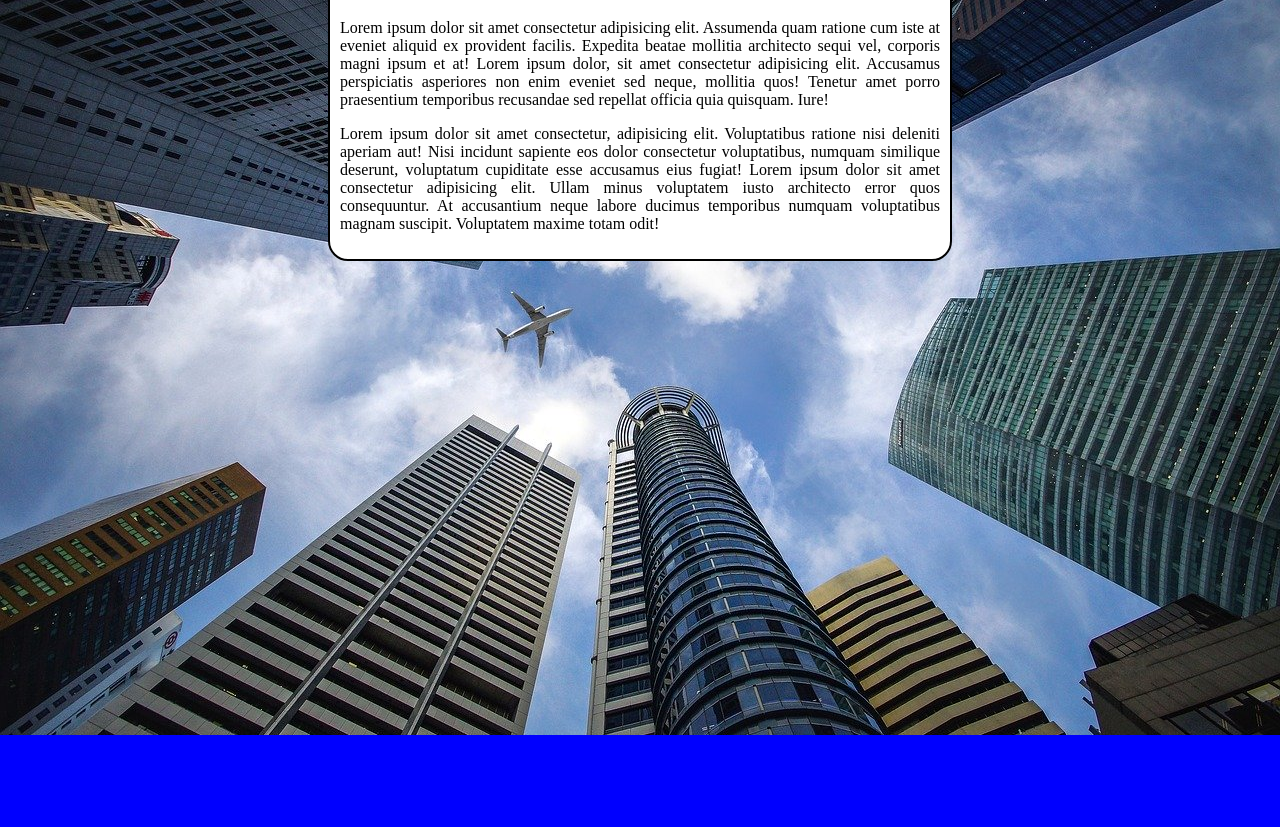
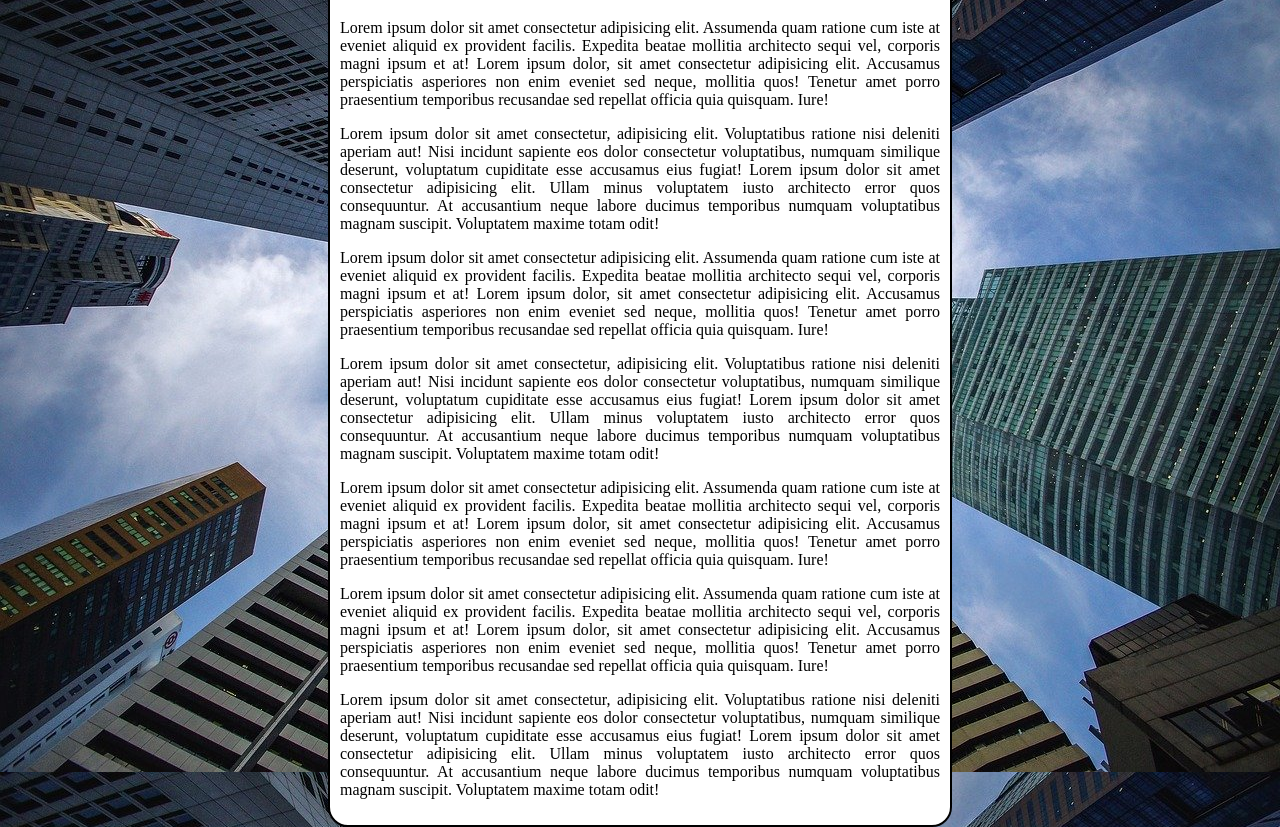
Before and after one commit to dettmann32/HTML5-CSS3, a plain HTML site: page Modulo 3/fundo002.html in a window 1280 px wide. Shown: the part 81-908 px from the top of the page. Before the commit the page ends 816 px from the top, so only its background shows below. Drawn offline with Linux system fonts and the light colour scheme.

Commit message:
commit003

```diff
--- a/Modulo 3/fundo002.html
+++ b/Modulo 3/fundo002.html
@@ -12,6 +12,11 @@
         <h1>Texte de fundo</h1>
         <p>Lorem ipsum dolor sit amet consectetur adipisicing elit. Assumenda quam ratione cum iste at eveniet aliquid ex provident facilis. Expedita beatae mollitia architecto sequi vel, corporis magni ipsum et at! Lorem ipsum dolor, sit amet consectetur adipisicing elit. Accusamus perspiciatis asperiores non enim eveniet sed neque, mollitia quos! Tenetur amet porro praesentium temporibus recusandae sed repellat officia quia quisquam. Iure!</p>
         <p>Lorem ipsum dolor sit amet consectetur, adipisicing elit. Voluptatibus ratione nisi deleniti aperiam aut! Nisi incidunt sapiente eos dolor consectetur voluptatibus, numquam similique deserunt, voluptatum cupiditate esse accusamus eius fugiat! Lorem ipsum dolor sit amet consectetur adipisicing elit. Ullam minus voluptatem iusto architecto error quos consequuntur. At accusantium neque labore ducimus temporibus numquam voluptatibus magnam suscipit. Voluptatem maxime totam odit!</p>
+        <p>Lorem ipsum dolor sit amet consectetur adipisicing elit. Assumenda quam ratione cum iste at eveniet aliquid ex provident facilis. Expedita beatae mollitia architecto sequi vel, corporis magni ipsum et at! Lorem ipsum dolor, sit amet consectetur adipisicing elit. Accusamus perspiciatis asperiores non enim eveniet sed neque, mollitia quos! Tenetur amet porro praesentium temporibus recusandae sed repellat officia quia quisquam. Iure!</p>
+        <p>Lorem ipsum dolor sit amet consectetur, adipisicing elit. Voluptatibus ratione nisi deleniti aperiam aut! Nisi incidunt sapiente eos dolor consectetur voluptatibus, numquam similique deserunt, voluptatum cupiditate esse accusamus eius fugiat! Lorem ipsum dolor sit amet consectetur adipisicing elit. Ullam minus voluptatem iusto architecto error quos consequuntur. At accusantium neque labore ducimus temporibus numquam voluptatibus magnam suscipit. Voluptatem maxime totam odit!</p>
+        <p>Lorem ipsum dolor sit amet consectetur adipisicing elit. Assumenda quam ratione cum iste at eveniet aliquid ex provident facilis. Expedita beatae mollitia architecto sequi vel, corporis magni ipsum et at! Lorem ipsum dolor, sit amet consectetur adipisicing elit. Accusamus perspiciatis asperiores non enim eveniet sed neque, mollitia quos! Tenetur amet porro praesentium temporibus recusandae sed repellat officia quia quisquam. Iure!</p>
+        <p>Lorem ipsum dolor sit amet consectetur adipisicing elit. Assumenda quam ratione cum iste at eveniet aliquid ex provident facilis. Expedita beatae mollitia architecto sequi vel, corporis magni ipsum et at! Lorem ipsum dolor, sit amet consectetur adipisicing elit. Accusamus perspiciatis asperiores non enim eveniet sed neque, mollitia quos! Tenetur amet porro praesentium temporibus recusandae sed repellat officia quia quisquam. Iure!</p>
+        <p>Lorem ipsum dolor sit amet consectetur, adipisicing elit. Voluptatibus ratione nisi deleniti aperiam aut! Nisi incidunt sapiente eos dolor consectetur voluptatibus, numquam similique deserunt, voluptatum cupiditate esse accusamus eius fugiat! Lorem ipsum dolor sit amet consectetur adipisicing elit. Ullam minus voluptatem iusto architecto error quos consequuntur. At accusantium neque labore ducimus temporibus numquam voluptatibus magnam suscipit. Voluptatem maxime totam odit!</p>
     </div>
 </body>
 </html>
--- a/Modulo 3/style2.css
+++ b/Modulo 3/style2.css
@@ -5,12 +5,12 @@ body{
     background-position:top center ;
     background-repeat: no-repeat;
     background-size: cover;
+    background-attachment: fixed;
 
 }
 
 div{
     background-color: white;
-    max-height: 100%;
     max-width: 600px;
     margin: auto;
     text-align: justify;
```
